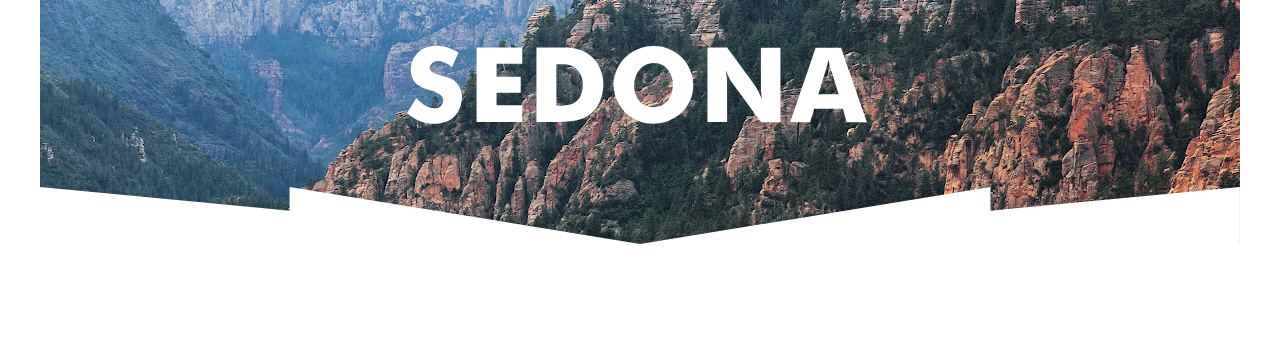
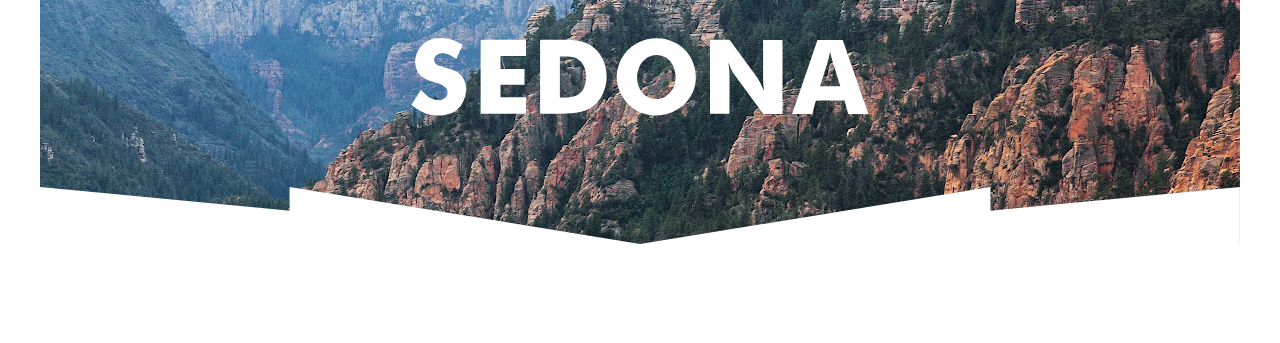
Before and after one commit to Alex-S-L/1580039-sedona-21, a website: page source/form.html in a window 1280 px wide. Shown: the part 113-456 px from the top of the page. Drawn offline with nearby package versions, Linux system fonts and the light colour scheme; files that its build step writes are made by us from their sources; files whose address does not match are found by name.

Commit message:
Графика для формы

```diff
--- a/source/sass/blocks/header-decoration.scss
+++ b/source/sass/blocks/header-decoration.scss
@@ -54,22 +54,30 @@
 .header-decoration--secondary {
   height: 158px;
   justify-content: center;
-
   background: url("../img/intro-words-middle.svg") no-repeat 50% 52px / 230px 40px,
     url("../img/intro-bottom.svg") no-repeat 50% 101% / 1201px 58px,
-    url("../img/form/form-mobile-intro-bottom.jpg") no-repeat 50%;
+    url("../img/form/secondary-intro-back.jpg") no-repeat 50% 100% / 902px 214px;
+
+  @media (min-resolution: 2dppx) {
+    background: url("../img/intro-words-middle.svg") no-repeat 50% 52px / 230px 40px,
+      url("../img/intro-bottom.svg") no-repeat 50% 101% / 1201px 58px,
+      url("../img/form/secondary-intro-back@2x.jpg") no-repeat 50% 100% / 902px 214px;
+  }
 
   @media (min-width: $tablet) {
     height: 290px;
-    background: url("../img/secondary-intro-midde-words.svg") no-repeat 50% 95px,
+    background: url("../img/secondary-intro-midde-words.svg") no-repeat 50% 95px / 458px 78px,
       url("../img/intro-bottom.svg") no-repeat 50% 100%,
-      url("../img/intro-back.jpg") no-repeat 50% 100%;
+      url("../img/form/secondary-intro-back-tablet-desktop.jpg") no-repeat 50% 100% / 1200px 518px;
+
+    @media (min-resolution: 2dppx) {
+      background: url("../img/intro-words-middle.svg") no-repeat 50% 95px / 458px 78px,
+        url("../img/intro-bottom.svg") no-repeat 50% 101% / 1201px 58px,
+        url("../img/form/secondary-intro-back-tablet-desktop@2x.jpg") no-repeat 50% 100% / 1200px 518px;
+    }
   }
 
   @media (min-width: $desktop) {
     height: 301px;
-    background: url("../img/secondary-intro-midde-words.svg") no-repeat 49.6% 102px / 460px 80px,
-      url("../img/intro-bottom.svg") no-repeat 50% 100%,
-      url("../img/intro-back.jpg") no-repeat 50% 100%;
   }
 }
--- a/source/sass/blocks/page-header.scss
+++ b/source/sass/blocks/page-header.scss
@@ -21,4 +21,8 @@
   left: 0;
   width: 102px;
   margin: 0 auto;
+
+  @media (min-width: $desktop) {
+    width: 186px;
+  }
 }
```
Also changed, not shown: source/img/Group 3.png (deleted), source/img/form/secondary-intro-back-tablet-desktop.jpg (added), source/img/form/secondary-intro-back.jpg (renamed from source/img/form/form-mobile-intro-bottom.jpg), source/img/form/secondary-intro-back@2x.jpg (added), source/img/logotype-mobile.png (deleted), source/img/logotype-tablet.png (deleted), 1 other file.
